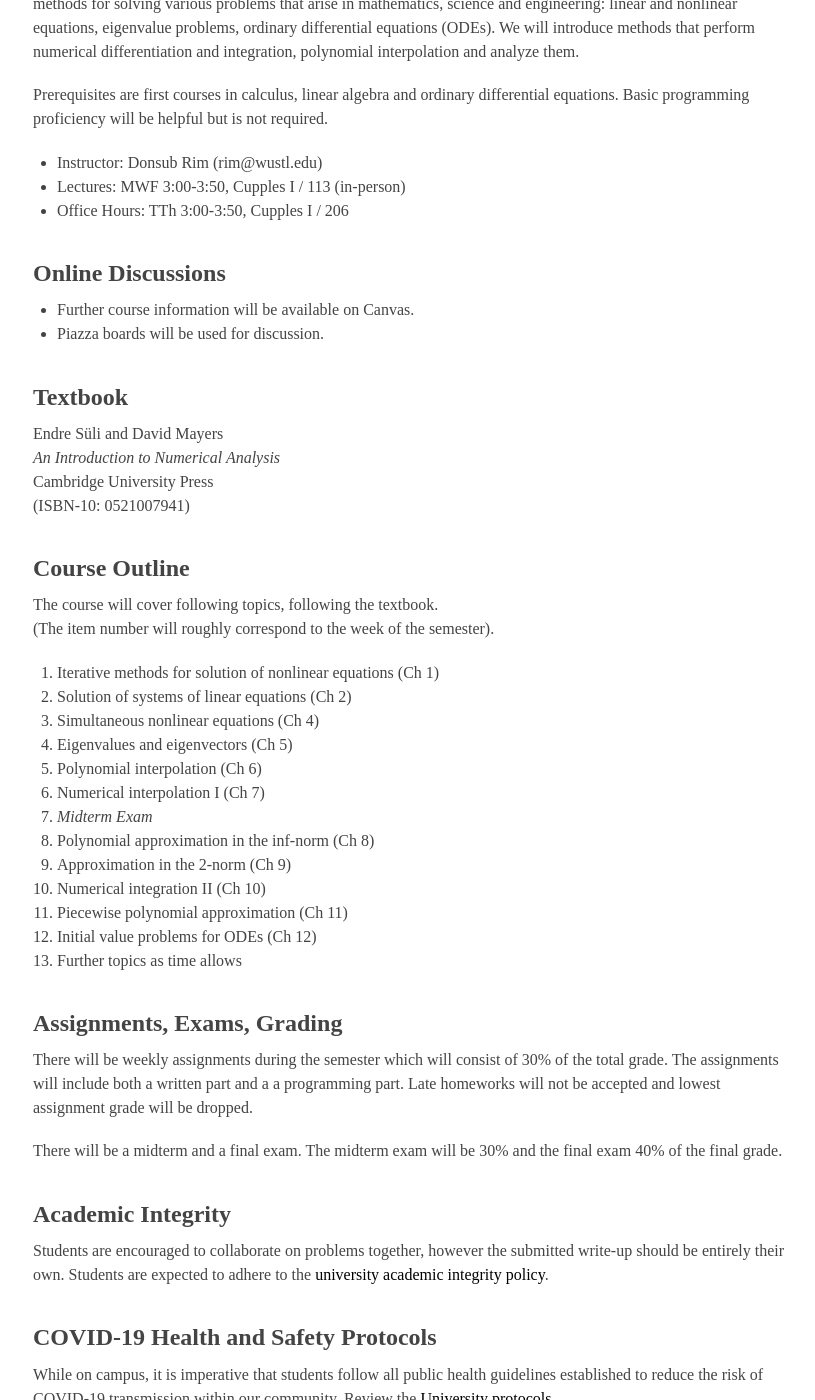
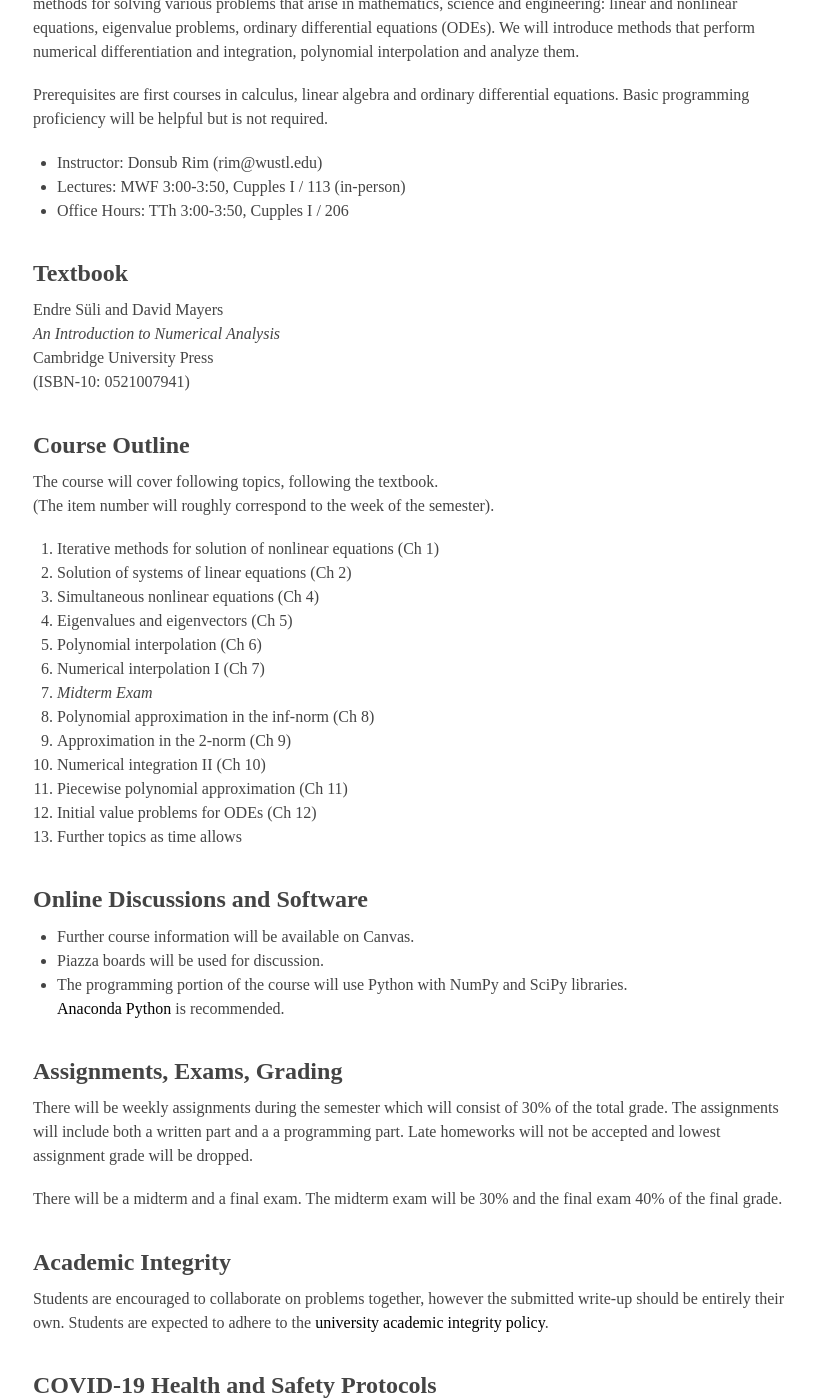
Before and after one commit to dsrim/dsrim.github.io, a Jekyll site: the page built from _posts/2021-08-30-Numerical-Applied-Mathematics.md, in a window 1280 px wide and 1400 px high, scrolled down 558 px. Shown: the whole window, without its empty margins (231-1046 px from the left). Built offline with Jekyll 4.4.1, drawn with Linux system fonts in a browser that asks for light colours.

Commit message:
add programming components

```diff
--- a/_posts/2021-08-30-Numerical-Applied-Mathematics.md
+++ b/_posts/2021-08-30-Numerical-Applied-Mathematics.md
@@ -61,6 +56,13 @@ The course will cover following topics, following the textbook. <br>
 12. Initial value problems for ODEs (Ch 12)
 13. Further topics as time allows
 
+## Online Discussions and Software
+
+- Further course information will be available on Canvas.
+- Piazza boards will be used for discussion.
+- The programming portion of the course will use Python with NumPy and SciPy
+  libraries. <br>
+  [Anaconda Python](https://www.anaconda.com/) is recommended.
 
 
 ## Assignments, Exams, Grading
```
Also changed, not shown: other parts of _posts/2021-08-30-Numerical-Applied-Mathematics.md (+0 -5 lines).
